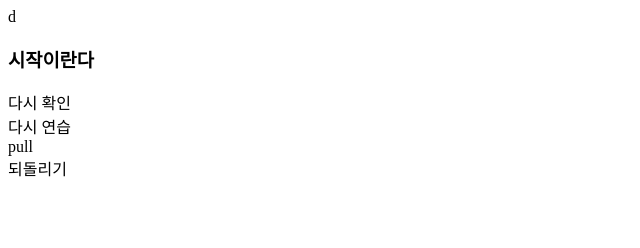
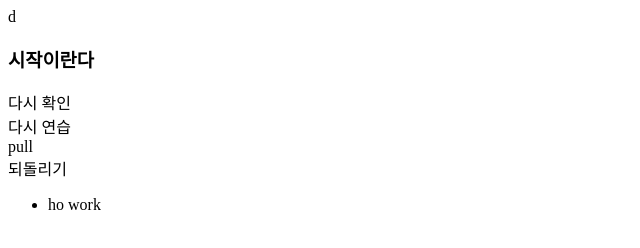
Before and after one commit to jeonsh1220/jhg1927, a plain HTML site: page index.html in a window 1280 px wide. Shown: the whole page, without its empty margins (0-640 px from the left). Drawn offline with Linux system fonts and the light colour scheme.

Commit message:
ver06_index.html howork 추가

```diff
--- a/index.html
+++ b/index.html
@@ -6,5 +6,8 @@ d<html>
 		<div> 다시 연습 </div>
 		<div> pull </div>
 		<div> 되돌리기 </div>
+		<ul>
+			<li> ho work </li>
+		</ul>
 	</body>
 </html>
```
